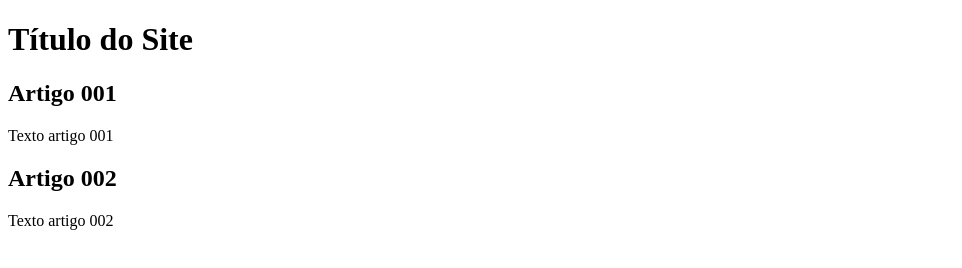
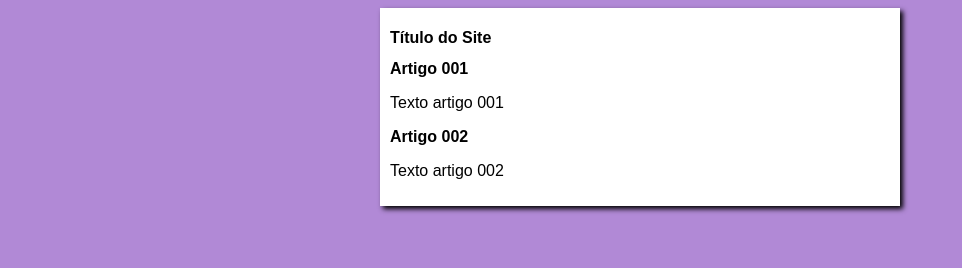
Before and after one commit to ronancostapereira/projeto-site, a plain HTML site: page index.html in a window 1280 px wide. Shown: the whole page, without its empty margins (0-962 px from the left). Drawn offline with Linux system fonts and the light colour scheme.

Commit message:
iniciei o design

```diff
--- /dev/null
+++ b/estilos/style.css
@@ -0,0 +1,16 @@
+* {
+  font-family: Arial, Helvetica, sans-serif;
+  font-size: 16px;
+}
+
+body {
+  background-color: rgb(177, 137, 214);
+}
+
+main {
+  background-color: white;
+  width: 500px;
+  margin: auto;
+  padding: 10px;
+  box-shadow: 3px 3px 5px rgb(0, 0, 0);
+}
--- a/index.html
+++ b/index.html
@@ -4,6 +4,7 @@
     <meta charset="UTF-8" />
     <meta name="viewport" content="width=device-width, initial-scale=1.0" />
     <title>Título do Site</title>
+    <link rel="stylesheet" href="estilos/style.css" />
   </head>
   <body>
     <main>
```
